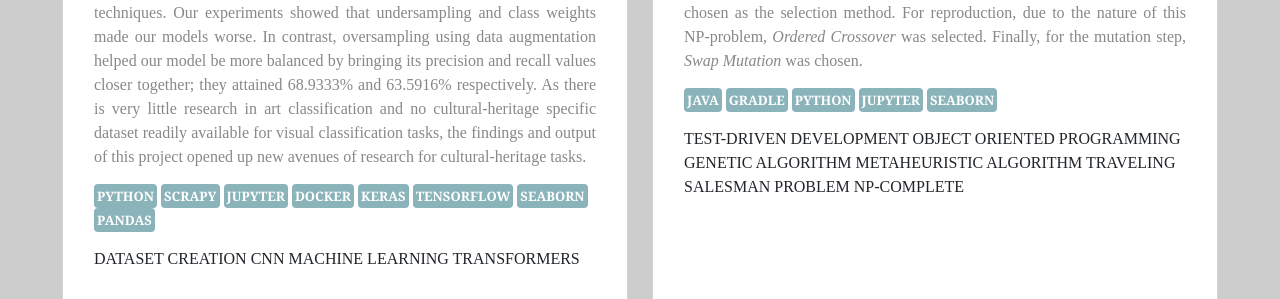
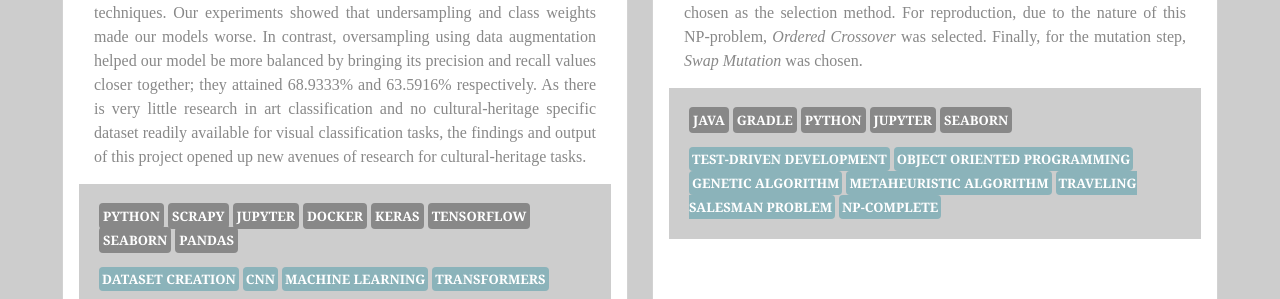
Before and after one commit to m-mathilde34/m-mathilde34.github.io, a website: page index.html in a window 1280 px wide. Shown: the part 3292-3591 px from the top of the page. Drawn offline with Linux system fonts and the light colour scheme.

Commit message:
Styled changes for skill tags and top header

```diff
--- a/scss/sections/_portfolio-section.scss
+++ b/scss/sections/_portfolio-section.scss
@@ -34,12 +34,27 @@
             margin: 15px;
         }
 
+        .tags-background {
+            background-color: $secondary-light;
+            padding: 5px;
+        }
+
         .tags {
             text-align: left;
             margin: 15px;
         }
 
         .language-tool-tag {
+            font-family: Cambria, Cochin, Georgia, Times, 'Times New Roman', serif;
+            background-color: $my_accent;
+            color: #fff;
+            font-size: small;
+            padding: 4px;
+            border-radius: 4px;
+            font-weight: 600;
+        }
+
+        .skill-tag {
             font-family: Cambria, Cochin, Georgia, Times, 'Times New Roman', serif;
             background-color: $tertiary;
             color: #fff;
@@ -60,8 +75,8 @@
 
             .btn {
                 color: #fff;
-                border-color: #888888;
-                background-color: #888888;
+                border-color: $my_accent;
+                background-color: $my_accent;
                 font-family: Cambria, Cochin, Georgia, Times, 'Times New Roman', serif;
                 text-align: right;
                 padding-left: 15px;
```
Also changed, not shown: assets/css/style.css, 1 other file.
